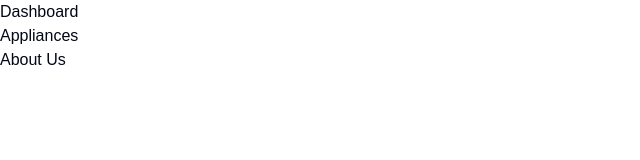
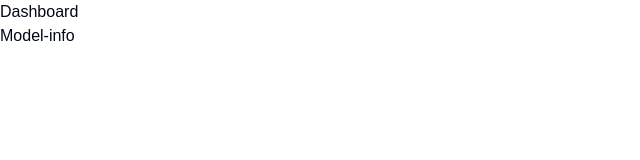
Before and after one commit to tusharzalte/dailypredictions.reactjs, a React (Create React App) app: page / in a window 1280 px wide. Shown: the top 160 px of the page, without its empty margins (0-640 px from the left). Built offline with nearby package versions, Linux system fonts and the light colour scheme.

Commit message:
ADD routing

```diff
--- a/src/App.js
+++ b/src/App.js
@@ -1,14 +1,17 @@
 import React from 'react';
 import './App.css';
-import { Routes, Route } from "react-router";
 import Navigation from './screens/Navbar/Navbar';
-
+import { BrowserRouter as Router, Routes, Route } from 'react-router-dom';
+import Dashboard from './screens/Dashboard/Dashboard';
 // Import other components
 
 function App() {
   return (
-    <div className="App">
-      <Navigation />
+    <div className='App'>
+    <Navigation />
+    <Routes>
+        <Route path="/Dashboard" element={<Dashboard />} />
+    </Routes>
     </div>
   );
 }
--- a/src/index.js
+++ b/src/index.js
@@ -3,14 +3,17 @@ import ReactDOM from "react-dom/client";
 import "./index.css";
 import App from "./App";
 import reportWebVitals from "./reportWebVitals";
-import { BrowserRouter as Router } from "react-router-dom";
+import { BrowserRouter, Routes, Route } from "react-router-dom";
 
 const root = ReactDOM.createRoot(document.getElementById("root"));
 root.render(
   <React.StrictMode>
-    <Router>
-      <App />
-    </Router>
+     <BrowserRouter>
+     <Routes>
+        <Route path="/" element={ <App /> }>
+        </Route>
+      </Routes>
+     </BrowserRouter>
   </React.StrictMode>
 );
 
--- a/src/screens/Navbar/Navbar.jsx
+++ b/src/screens/Navbar/Navbar.jsx
@@ -1,15 +1,20 @@
 import React from 'react';
+import { useNavigate } from 'react-router-dom';
 
 const Navigation = () => {
+  const navigate = useNavigate();
+
+  const navigateTo = (path) => {
+    navigate(path);
+  }
+
   return (
     <div>
-        <ul>
-        <li><a href="#">Dashboard</a></li>
-        <li><a href="#">Appliances</a></li>
-        <li><a href="#">About Us</a></li>
+      <ul>
+        <li><button onClick={() => navigateTo('/Dashboard')}>Dashboard</button></li>
+        <li><button onClick={() => navigateTo('/model-info')}>Model-info</button></li>
       </ul>
     </div>
-
   );
 };
 
```
